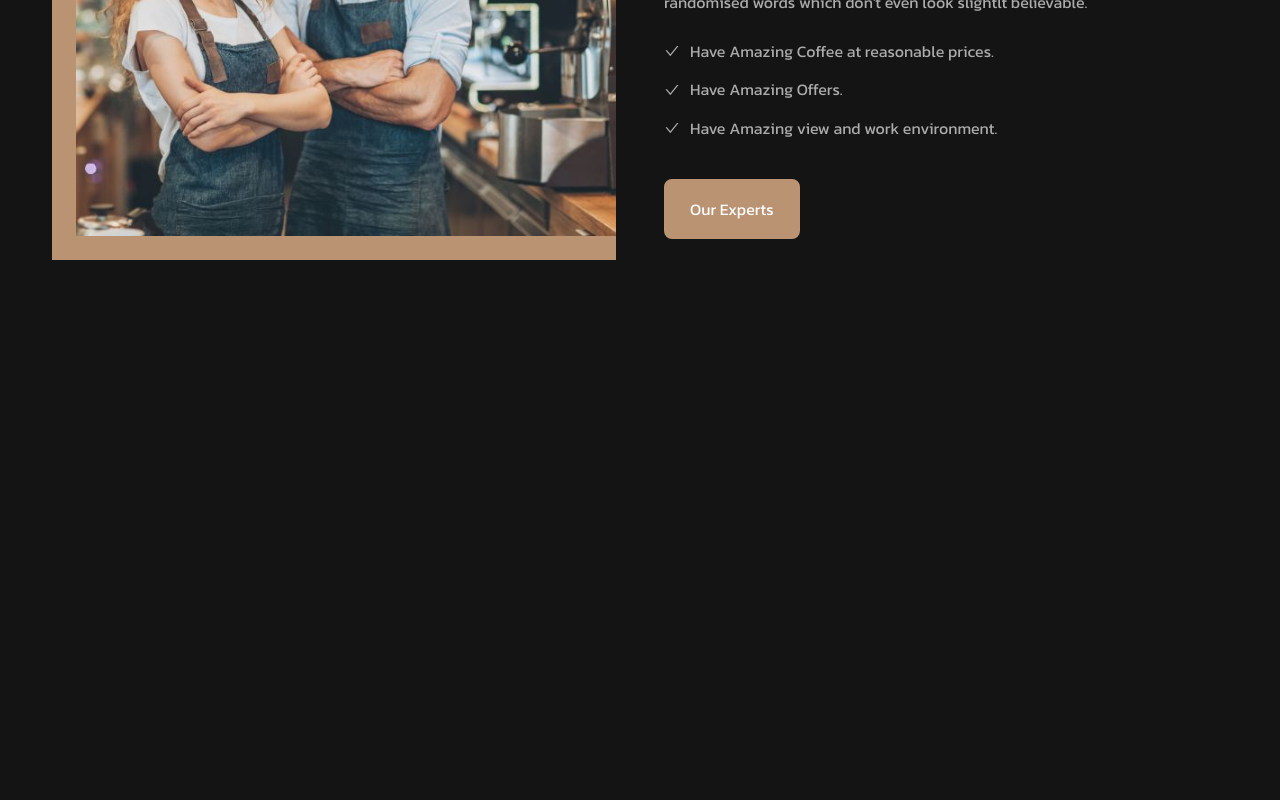
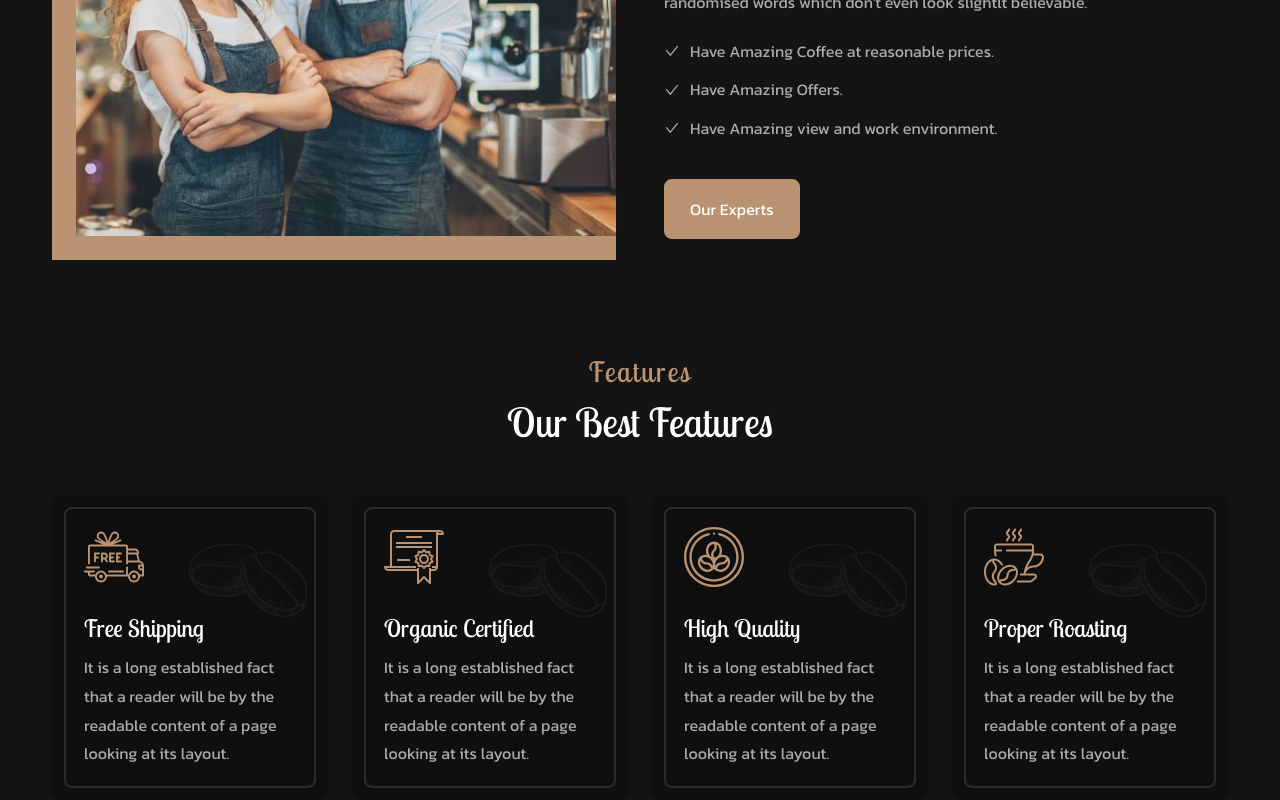
Before and after one commit to Aymin2001/Coffee-Website, a React (Create React App) app: page / in a window 1280 px wide. Shown: the part 1168-1968 px from the top of the page. Before the commit the page ends 1522 px from the top, so only its background shows below. Built offline with nearby package versions, Linux system fonts and the light colour scheme.

Commit message:
Added Feature section

```diff
--- a/src/App.css
+++ b/src/App.css
@@ -119,11 +119,13 @@
   background-color: transparent;
   color: var(--first-color);
 }
-.About-title{
+.section-title{
 margin-bottom: 1rem;
 font-size: var(--big-font-size);
+
 }
-.About-title::before{
+
+.section-title::before{
   content: attr(data-title);
   display: block;
   color: var(--first-color);
--- a/src/App.js
+++ b/src/App.js
@@ -2,12 +2,14 @@ import './App.css';
 import Home from './Components/Home/Home';
 import Header from './Components/Header/Header';
 import About from './Components/About/About';
+import Features from './Components/Features/Features';
 function App() {
   return (
     <>
     <Header/>
   <Home/>
   <About/>
+  <Features/>
     </>
   );
 }
--- a/src/Components/About/About.js
+++ b/src/Components/About/About.js
@@ -11,7 +11,7 @@ function About() {
           <img src={aboutImg} alt="" />
         </div>
         <div className="About-content">
-          <h2 className="About-title" data-title="About Us">
+          <h2 className="section-title" data-title="About Us">
             Fresh Quality And Organic Tasty Coffee House For You
           </h2>
           <p className="About-Desc">
--- /dev/null
+++ b/src/Components/Features/Features.css
@@ -0,0 +1,43 @@
+.Feature-grid {
+  grid-template-columns: repeat(4, 1fr);
+}
+.Feature-img {
+  width: 60px;
+  margin-bottom: 1.25rem;
+}
+.Features-items {
+  background-color: var(--container-color);
+  padding: 2rem;
+  border-radius: var(--radius);
+  position: relative;
+  transition: 0.5s var(--transition);
+}
+.Features-items::before {
+  content: "";
+  position: absolute;
+  inset: 0.75rem;
+  border: 2px solid var(--first-color);
+  opacity: 0.2;
+  border-radius: inherit;
+}
+.Feature-title {
+  font-size: var(--h3-font-size);
+  margin-bottom: 0.625rem;
+}
+.Feature-shape {
+  position: absolute;
+  width: 120px;
+  right: 1.25rem;
+  top: 3rem;
+  opacity: 0.2;
+}
+.Feature-header {
+  text-align: center;
+  margin-bottom: 3rem !important;
+}
+/*===============
+     * Hover Effect
+    ===============*/
+.Features-items:hover {
+  transform: translateY(-0.5rem);
+}
--- /dev/null
+++ b/src/Components/Features/Features.js
@@ -0,0 +1,27 @@
+import React from "react";
+import { features } from "../../assets/Data";
+import shape from "../../assets/images/shape.png";
+import "./Features.css";
+function Features() {
+  return (
+    <section className="Features-Section" id="Features">
+      <h2 className="section-title Feature-header" data-title="Features">
+        Our Best Features
+      </h2>
+      <div className="Feature-grid container grid">
+        {features.map(({ img, title, description }, index) => {
+          return (
+            <div className="Features-items" key={index}>
+              <img src={img} className="Feature-img" />
+              <h3 className="Feature-title">{title}</h3>
+              <p className="Feature-desc">{description}</p>
+              <img src={shape} className="Feature-shape" />
+            </div>
+          );
+        })}
+      </div>
+    </section>
+  );
+}
+
+export default Features;
```
